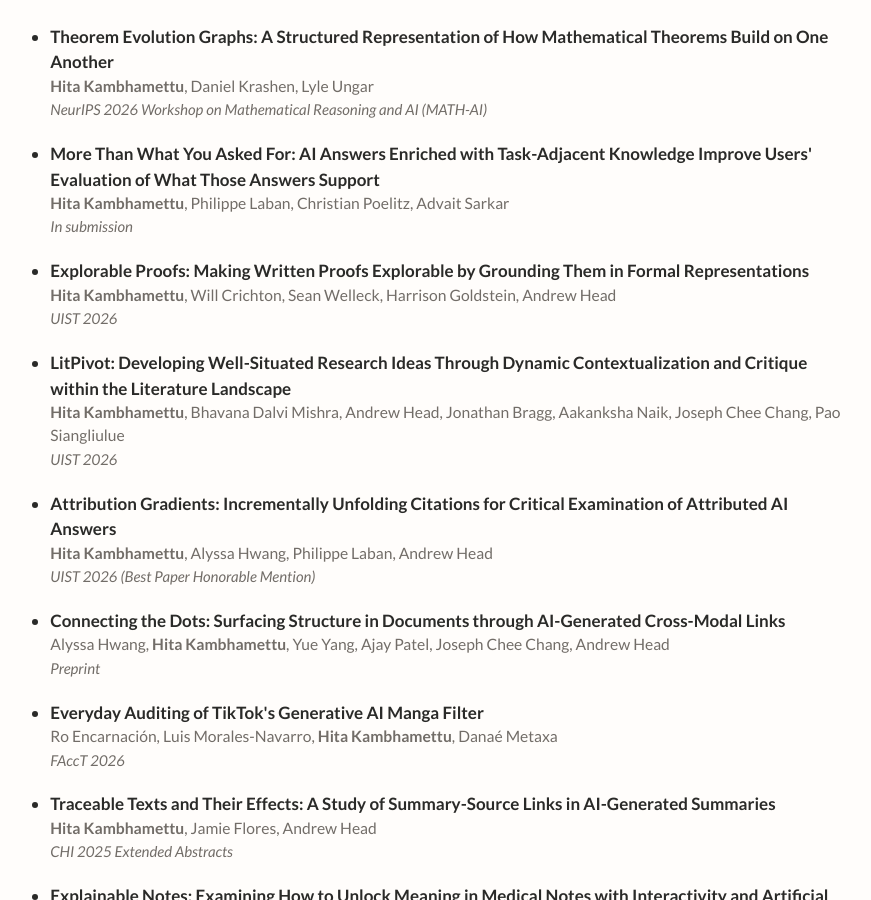
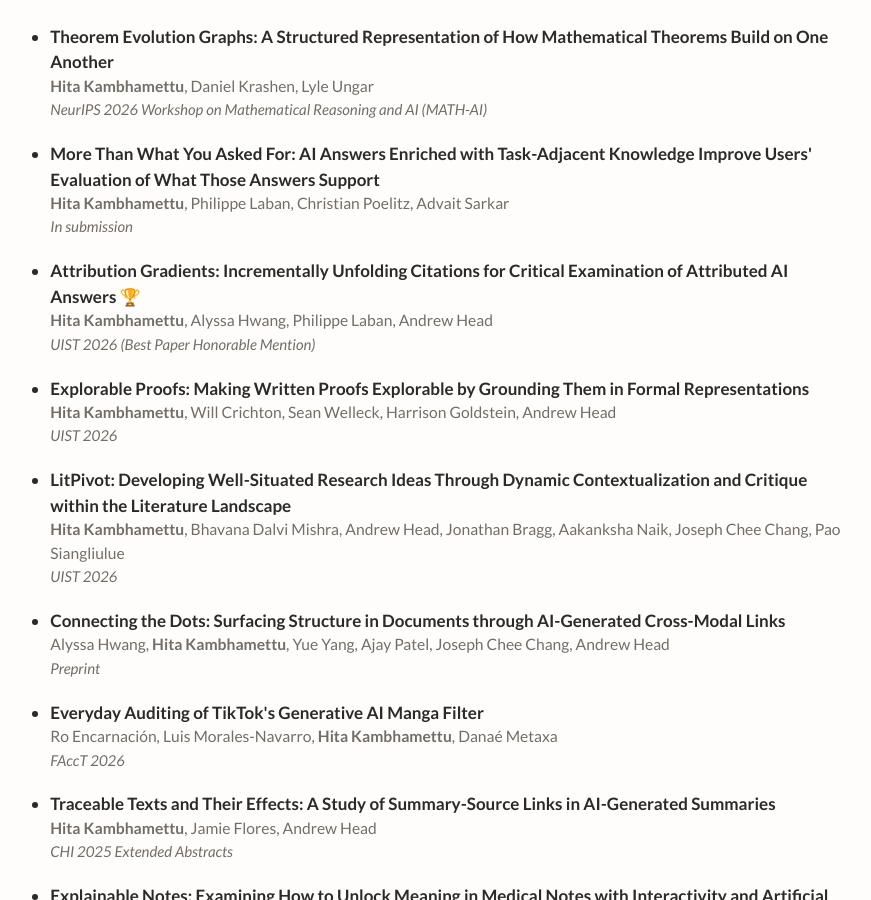
Before and after one commit to Hita-K/hita-k.github.io, a Jekyll site: the page built from index.html, in a window 1280 px wide and 900 px high, scrolled down 847 px. Shown: the whole window, without its empty margins (198-1069 px from the left). Built offline with Jekyll 4.4.1, drawn with Linux system fonts in a browser that asks for light colours.

Commit message:
Move Attribution Gradients above other UIST papers with trophy, update CV
Co-Authored-By: Claude Opus 5.5 (1M context) <noreply@anthropic.com>

```diff
--- a/index.html
+++ b/index.html
@@ -42,6 +42,12 @@ title: Home
   </li>
 
   <li>
+    <div class="pub-title"><a href="https://arxiv.org/abs/2510.00361" target="_blank">Attribution Gradients: Incrementally Unfolding Citations for Critical Examination of Attributed AI Answers</a> 🏆</div>
+    <div class="pub-authors"><strong>Hita Kambhamettu</strong>, Alyssa Hwang, Philippe Laban, Andrew Head</div>
+    <div class="pub-meta">UIST 2026 (Best Paper Honorable Mention)</div>
+  </li>
+
+  <li>
     <div class="pub-title"><a href="https://arxiv.org/abs/2604.02598" target="_blank">Explorable Proofs: Making Written Proofs Explorable by Grounding Them in Formal Representations</a></div>
     <div class="pub-authors"><strong>Hita Kambhamettu</strong>, Will Crichton, Sean Welleck, Harrison Goldstein, Andrew Head</div>
     <div class="pub-meta">UIST 2026</div>
@@ -51,12 +57,6 @@ title: Home
     <div class="pub-title"><a href="https://arxiv.org/abs/2604.02600" target="_blank">LitPivot: Developing Well-Situated Research Ideas Through Dynamic Contextualization and Critique within the Literature Landscape</a></div>
     <div class="pub-authors"><strong>Hita Kambhamettu</strong>, Bhavana Dalvi Mishra, Andrew Head, Jonathan Bragg, Aakanksha Naik, Joseph Chee Chang, Pao Siangliulue</div>
     <div class="pub-meta">UIST 2026</div>
-  </li>
-
-  <li>
-    <div class="pub-title"><a href="https://arxiv.org/abs/2510.00361" target="_blank">Attribution Gradients: Incrementally Unfolding Citations for Critical Examination of Attributed AI Answers</a></div>
-    <div class="pub-authors"><strong>Hita Kambhamettu</strong>, Alyssa Hwang, Philippe Laban, Andrew Head</div>
-    <div class="pub-meta">UIST 2026 (Best Paper Honorable Mention)</div>
   </li>
 
   <li>
```
Also changed, not shown: 1 other file.
